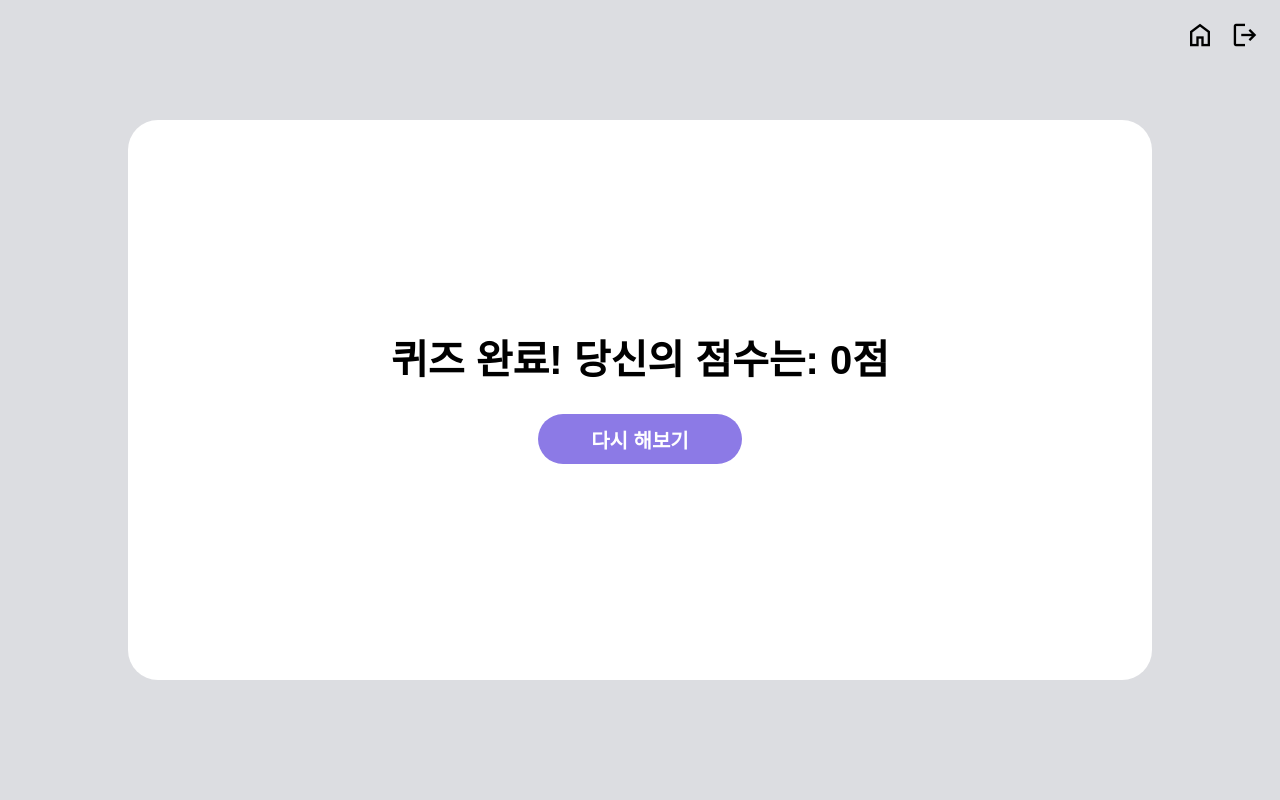
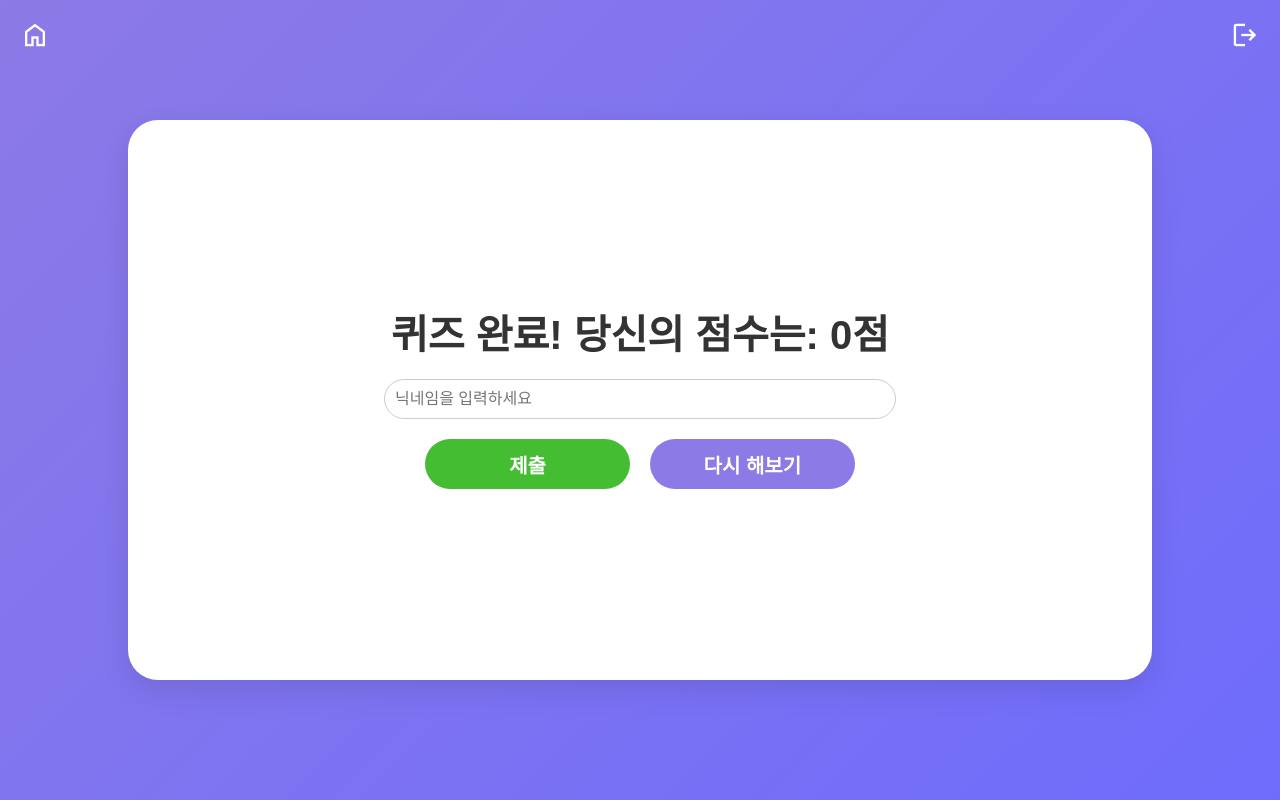
Before and after one commit to AtoZgagWebserver/AtoZ-Client, a React (Create React App) app: page /score in a window 1280 px wide. Built offline with nearby package versions, Linux system fonts and the light colour scheme.

Commit message:
score처리와 css변경

```diff
--- a/src/page/Home.js
+++ b/src/page/Home.js
@@ -1,13 +1,14 @@
 import styled from "styled-components";
 import image from "../img/img1.jpg";
 import { useNavigate } from "react-router-dom";
+
 const Wrapper = styled.div`
   width: 100vw;
   height: 100vh;
   display: flex;
   align-items: center;
   justify-content: center;
-  background-color: #dcdde1;
+  background: linear-gradient(to bottom, #6a11cb, #2575fc);
 `;
 
 const Container = styled.div`
@@ -18,6 +19,7 @@ const Container = styled.div`
   justify-content: center;
   width: 80vw;
   height: 70vh;
+  box-shadow: 0 10px 20px rgba(0, 0, 0, 0.1);
 `;
 
 const Context = styled.div`
@@ -27,13 +29,13 @@ const Context = styled.div`
   justify-content: center;
   width: 100%;
   height: 100%;
+  text-align: center;
 
   img {
     max-width: 80%;
     max-height: 60%;
-    width: auto;
-    height: auto;
     object-fit: contain;
+    border-radius: 15px;
   }
 
   p {
@@ -51,34 +53,54 @@ const Context = styled.div`
     font-weight: bold;
     font-size: clamp(14px, 2vw, 20px);
     cursor: pointer;
+    transition: background-color 0.3s, transform 0.3s;
+
+    &:hover {
+      background-color: #6c5ce7;
+      transform: translateY(-5px);
+    }
   }
+
   span {
     margin-top: 10px;
     font-size: clamp(10px, 2vw, 14px);
+    color: #7f8c8d;
   }
 `;
+
 const Rank = styled.span`
   position: absolute;
   font-size: 30px;
   top: 20px;
   right: 65px;
   cursor: pointer;
+  color: white;
+  transition: color 0.3s;
+
+  &:hover {
+    color: #f39c12;
+  }
 `;
+
 const Logout = styled.span`
   position: absolute;
   font-size: 30px;
   top: 20px;
   right: 20px;
   cursor: pointer;
+  color: white;
+  transition: color 0.3s;
+
+  &:hover {
+    color: #e74c3c;
+  }
 `;
+
 const Home = () => {
   const navigate = useNavigate();
   return (
     <Wrapper>
-      <Rank
-        onClick={() => navigate("/rank")}
-        className="material-symbols-outlined"
-      >
+      <Rank onClick={() => navigate("/rank")} className="material-symbols-outlined">
         star
       </Rank>
       <Logout
@@ -92,7 +114,7 @@ const Home = () => {
       </Logout>
       <Container>
         <Context>
-          <img src={image} />
+          <img src={image} alt="Home" />
           <p
             onClick={() => {
               navigate("quiz");
@@ -106,4 +128,5 @@ const Home = () => {
     </Wrapper>
   );
 };
+
 export default Home;
--- a/src/page/Quiz.js
+++ b/src/page/Quiz.js
@@ -9,7 +9,7 @@ const Wrapper = styled.div`
   display: flex;
   align-items: center;
   justify-content: center;
-  background-color: #dcdde1;
+  background: linear-gradient(to bottom, #ff7e5f, #feb47b);
 `;
 
 const Container = styled.div`
@@ -20,25 +20,35 @@ const Container = styled.div`
   justify-content: center;
   width: 80vw;
   height: 70vh;
+  box-shadow: 0 10px 20px rgba(0, 0, 0, 0.1);
+  padding: 20px;
 `;
 
 const QuizTitle = styled.h1`
   width: 100%;
   font-weight: bold;
-  font-size: 40px;
+  font-size: 36px;
   text-align: center;
-  margin-bottom: 50px;
+  margin-bottom: 40px;
+  color: #2d3436;
 `;
 
 const AnswerInput = styled.input`
   margin-left: 30%;
   width: 40%;
-  height: 60px;
-  border: 1px solid black;
+  height: 50px;
+  border: 1px solid #8c7ae6;
   border-radius: 30px;
   text-align: center;
   font-weight: bold;
   font-size: 20px;
+  outline: none;
+  transition: border 0.3s, transform 0.3s;
+
+  &:focus {
+    border-color: #6c5ce7;
+    transform: translateY(-2px);
+  }
 `;
 
 const SubmitBtn = styled.button`
@@ -52,6 +62,13 @@ const SubmitBtn = styled.button`
   color: white;
   font-weight: bold;
   font-size: 20px;
+  cursor: pointer;
+  transition: background-color 0.3s, transform 0.3s;
+
+  &:hover {
+    background-color: #6c5ce7;
+    transform: translateY(-5px);
+  }
 `;
 
 const Home = styled.span`
@@ -60,6 +77,12 @@ const Home = styled.span`
   top: 20px;
   right: 65px;
   cursor: pointer;
+  color: white;
+  transition: color 0.3s;
+
+  &:hover {
+    color: #f39c12;
+  }
 `;
 
 const Logout = styled.span`
@@ -68,6 +91,12 @@ const Logout = styled.span`
   top: 20px;
   right: 20px;
   cursor: pointer;
+  color: white;
+  transition: color 0.3s;
+
+  &:hover {
+    color: #e74c3c;
+  }
 `;
 
 const Quiz = () => {
--- a/src/page/Rank.js
+++ b/src/page/Rank.js
@@ -1,53 +1,130 @@
 import styled from "styled-components";
 import { useNavigate } from "react-router-dom";
+import { useEffect, useState } from "react";
+
 const Wrapper = styled.div`
   width: 100vw;
   height: 100vh;
   display: flex;
   align-items: center;
   justify-content: center;
-  background-color: #dcdde1;
+  background: linear-gradient(to bottom, #6a11cb, #2575fc);
 `;
 
 const Container = styled.div`
   background-color: white;
-  border-radius: 30px;
+  border-radius: 20px;
   display: flex;
+  flex-direction: column;
   align-items: center;
   justify-content: center;
-  width: 80vw;
-  height: 70vh;
-  ul {
-    width: 100%;
-  }
-  li {
-    width: 100%;
-    height: 40px;
-    display: grid;
-    grid-template-columns: 1fr 1fr 1fr;
-  }
-  span {
-    text-align: center;
-  }
+  width: 70vw;
+  max-height: 80vh;
+  overflow-y: auto;
+  box-shadow: 0 8px 16px rgba(0, 0, 0, 0.1);
+  padding: 30px 20px;
+  text-align: center;
 `;
 
 const Home = styled.span`
   position: absolute;
   font-size: 30px;
   top: 20px;
-  right: 65px;
+  left: 30px;
+  color: white;
   cursor: pointer;
+  transition: color 0.3s;
+
+  &:hover {
+    color: #f39c12;
+  }
 `;
+
 const Logout = styled.span`
   position: absolute;
   font-size: 30px;
   top: 20px;
-  right: 20px;
+  right: 30px;
+  color: white;
   cursor: pointer;
+  transition: color 0.3s;
+
+  &:hover {
+    color: #e74c3c;
+  }
+`;
+
+// 점수 리스트 스타일
+const RankList = styled.ul`
+  width: 100%;
+  padding: 0;
+  margin: 0;
+  list-style-type: none;
+`;
+
+const RankItem = styled.li`
+  display: grid;
+  grid-template-columns: 1fr 2fr 1fr;
+  align-items: center;
+  background-color: #f9f9f9;
+  border-radius: 8px;
+  margin-bottom: 15px;
+  padding: 15px;
+  box-shadow: 0 4px 8px rgba(0, 0, 0, 0.05);
+  transition: background-color 0.3s, transform 0.3s;
+
+  &:hover {
+    background-color: #f1f1f1;
+    transform: translateY(-5px);
+  }
+
+  &:nth-child(even) {
+    background-color: #eaeaea;
+  }
+
+  span {
+    font-size: 18px;
+    font-weight: bold;
+    color: #333;
+  }
+
+  span:nth-child(1) {
+    text-align: center;
+    color: #3498db;
+  }
+
+  span:nth-child(2) {
+    text-align: left;
+  }
+
+  span:nth-child(3) {
+    text-align: right;
+    color: #2ecc71;
+  }
 `;
 
 const Rank = () => {
   const navigate = useNavigate();
+  const [scores, setScores] = useState([]);
+
+  useEffect(() => {
+    const fetchScores = async () => {
+      try {
+        const response = await fetch("/score");
+        if (response.ok) {
+          const data = await response.json();
+          setScores(data);
+        } else {
+          console.error("Failed to fetch scores");
+        }
+      } catch (error) {
+        console.error("Error fetching scores:", error);
+      }
+    };
+
+    fetchScores();
+  }, []);
+
   return (
     <Wrapper>
       <Home onClick={() => navigate("/")} className="material-symbols-outlined">
@@ -63,15 +140,18 @@ const Rank = () => {
         logout
       </Logout>
       <Container>
-        <ul>
-          <li>
-            <span>1</span>
-            <span>ID</span>
-            <span>score</span>
-          </li>
-        </ul>
+        <RankList>
+          {scores.map((score, index) => (
+            <RankItem key={index}>
+              <span>{index + 1}</span>
+              <span>{score.nickname}</span>
+              <span>{score.score}</span>
+            </RankItem>
+          ))}
+        </RankList>
       </Container>
     </Wrapper>
   );
 };
+
 export default Rank;
--- a/src/page/Score.js
+++ b/src/page/Score.js
@@ -1,35 +1,74 @@
+import React, { useState } from "react";
 import { useLocation } from "react-router-dom";
 import styled from "styled-components";
 import { useNavigate } from "react-router-dom";
+import axios from "axios";
+
 const Wrapper = styled.div`
   width: 100vw;
   height: 100vh;
   display: flex;
   align-items: center;
   justify-content: center;
-  background-color: #dcdde1;
+  background: linear-gradient(135deg, #8c7ae6, #6f6cfc);
 `;
 
 const Container = styled.div`
   background-color: white;
   border-radius: 30px;
   display: flex;
+  flex-direction: column;
   align-items: center;
   justify-content: center;
   width: 80vw;
   height: 70vh;
+  box-shadow: 0px 10px 30px rgba(0, 0, 0, 0.1);
 `;
 
 const ScoreTitle = styled.h1`
   font-weight: bold;
   font-size: 40px;
   text-align: center;
+  color: #333;
+`;
+
+const Input = styled.input`
+  width: 50%;
+  height: 40px;
+  margin-top: 20px;
+  padding: 0 10px;
+  font-size: 16px;
+  border: 1px solid #ccc;
+  border-radius: 20px;
+  outline: none;
+  transition: border-color 0.3s;
+
+  &:focus {
+    border-color: #8c7ae6;
+  }
+`;
+
+const SubmitBtn = styled.button`
+  width: 20%;
+  margin-top: 20px;
+  height: 50px;
+  background-color: #44bd32;
+  border: none;
+  border-radius: 25px;
+  color: white;
+  font-weight: bold;
+  font-size: 20px;
+  cursor: pointer;
+  transition: background-color 0.3s;
+  margin-right:20px;
+  &:hover {
+    background-color: #2d9e1e;
+  }
 `;
 
 const RetryBtn = styled.button`
   width: 20%;
-  margin-left: 40%;
-  margin-top: 30px;
+  margin-top: 20px;
   height: 50px;
   background-color: #8c7ae6;
   border: none;
@@ -37,27 +76,55 @@ const RetryBtn = styled.button`
   color: white;
   font-weight: bold;
   font-size: 20px;
+  cursor: pointer;
+  transition: background-color 0.3s;
+
+  &:hover {
+    background-color: #6f6cfc;
+  }
 `;
 
 const Home = styled.span`
   position: absolute;
   font-size: 30px;
   top: 20px;
-  right: 65px;
+  left: 20px;
   cursor: pointer;
+  color: white;
 `;
+
 const Logout = styled.span`
   position: absolute;
   font-size: 30px;
   top: 20px;
   right: 20px;
   cursor: pointer;
+  color: white;
 `;
 
 const Score = () => {
   const navigate = useNavigate();
   const location = useLocation();
   const { score } = location.state || { score: 0 };
+  const [nickname, setNickname] = useState("");
+
+  const handlePostScore = async () => {
+    if (!nickname.trim()) {
+      alert("닉네임을 입력해주세요!");
+      return;
+    }
+    try {
+      const response = await axios.post("http://localhost:10612/score", {
+        nickname,
+        score,
+      });
+      console.log("점수가 성공적으로 제출되었습니다:", response.data);
+    } catch (error) {
+      console.error("점수 제출 중 오류 발생:", error);
+      alert("점수 제출에 실패했습니다. 다시 시도해주세요.");
+    }
+  };
+
   return (
     <Wrapper>
       <Home onClick={() => navigate("/")} className="material-symbols-outlined">
@@ -73,12 +140,21 @@ const Score = () => {
         logout
       </Logout>
       <Container>
-        <div style={{ width: "100%" }}>
+        <div style={{ width: "100%", textAlign: "center" }}>
           <ScoreTitle>퀴즈 완료! 당신의 점수는: {score}점</ScoreTitle>
+          <Input
+            type="text"
+            placeholder="닉네임을 입력하세요"
+            value={nickname}
+            onChange={(e) => setNickname(e.target.value)}
+          />
+          <br />
+          <SubmitBtn onClick={handlePostScore}>제출</SubmitBtn>
           <RetryBtn onClick={() => navigate("/quiz")}>다시 해보기</RetryBtn>
         </div>
       </Container>
     </Wrapper>
   );
 };
+
 export default Score;
```
